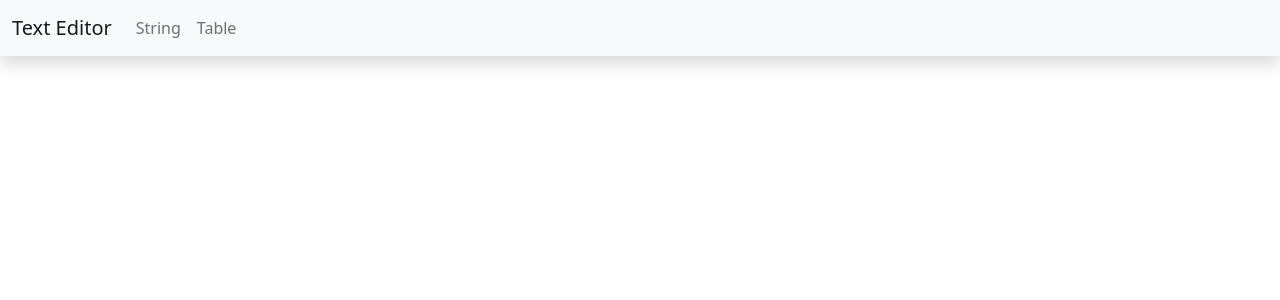
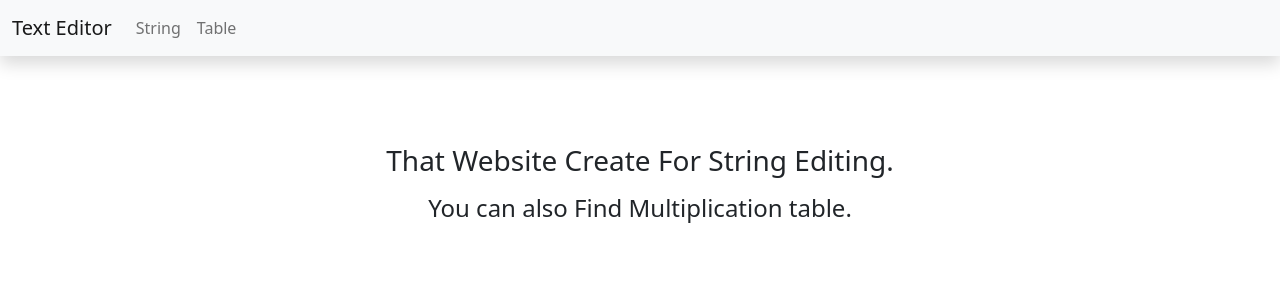
Before and after one commit to HENILCODES/Resume, a React (Create React App) app: page / in a window 1280 px wide. Shown: the top 300 px of the page. Built offline with nearby package versions, Linux system fonts and the light colour scheme.

Commit message:
edit some

```diff
--- a/package.json
+++ b/package.json
@@ -1,5 +1,4 @@
 {
-  "homepage": "https://github.com/HENILCODES/TextEdit",
   "name": "resume",
   "version": "0.1.0",
   "private": true,
--- a/src/App.js
+++ b/src/App.js
@@ -36,7 +36,7 @@
         <Manu />
         <div className="my-5 pb-5"></div>
         <Routes>
-          <Route path="/textedit" element={<Home />} />
+          <Route path="/" element={<Home />} />
           <Route path="/String" element={<Text />} />
           <Route path="/Calculater" element={<Calculat />} />
         </Routes>
--- a/src/Manu.js
+++ b/src/Manu.js
@@ -5,7 +5,7 @@
   return (
     <nav className="navbar navbar-expand-lg bg-light fixed-top shadow">
       <div className="container-fluid ">
-        <Link className="navbar-brand" to="/textedit">
+        <Link className="navbar-brand" to="/">
           Text Editor
         </Link>
         <div className="navbar-collapse">
```
